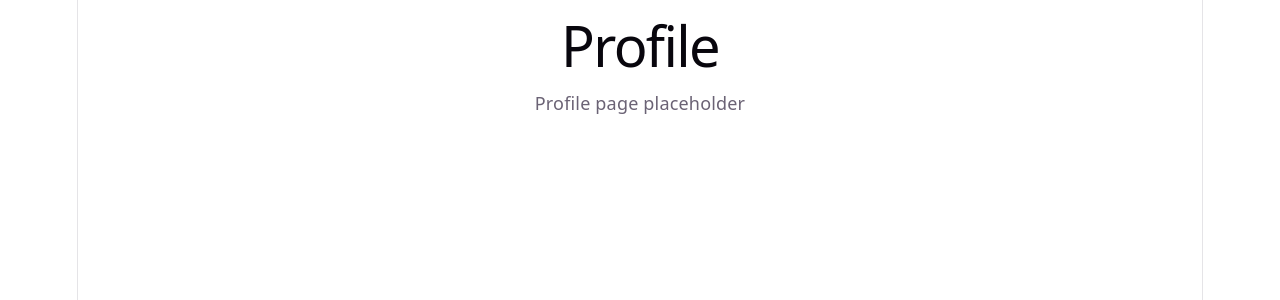
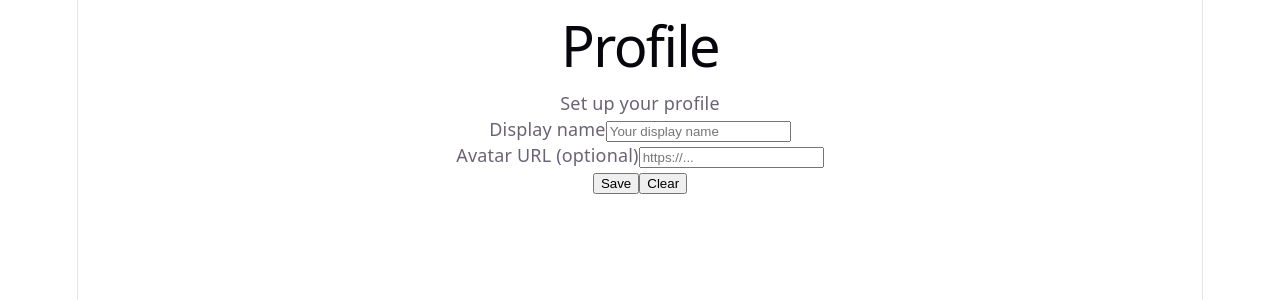
Before and after one commit to EnesKesci/OctoKoylu, a React (Vite) app: page /profile in a window 1280 px wide. Shown: the top 300 px of the page. Built offline with nearby package versions, Linux system fonts and the light colour scheme.

Commit message:
feat(profile): add local profile foundation

```diff
--- a/package.json
+++ b/package.json
@@ -13,7 +13,8 @@
     "@tanstack/react-query": "^5.101.2",
     "react": "^19.2.7",
     "react-dom": "^19.2.7",
-    "react-router-dom": "^7.18.1"
+    "react-router-dom": "^7.18.1",
+    "zustand": "^5.0.14"
   },
   "devDependencies": {
     "@eslint/js": "^10.0.1",
--- /dev/null
+++ b/src/features/profile/components/ProfileForm.tsx
@@ -0,0 +1,94 @@
+import { useState } from 'react'
+import type { ChangeEvent, FormEvent } from 'react'
+import type { Profile } from '../store/profileStore'
+import { useProfileStore } from '../store/profileStore'
+
+type Props = {
+  onSave?: () => void
+}
+
+export default function ProfileForm({ onSave }: Props) {
+  const currentName = useProfileStore((s) => s.displayName)
+  const currentAvatar = useProfileStore((s) => s.avatarUrl)
+  const setProfile = useProfileStore((s) => s.setProfile)
+  const clearProfile = useProfileStore((s) => s.clearProfile)
+
+  const [displayName, setDisplayName] = useState(currentName)
+  const [avatarUrl, setAvatarUrl] = useState(currentAvatar ?? '')
+  const [error, setError] = useState<string | null>(null)
+
+  function onNameChange(e: ChangeEvent<HTMLInputElement>) {
+    const v = e.target.value
+    setDisplayName(v)
+    if (error && v.trim().length > 0) {
+      setError(null)
+    }
+  }
+
+  function onAvatarChange(e: ChangeEvent<HTMLInputElement>) {
+    setAvatarUrl(e.target.value)
+  }
+
+  function onClear() {
+    clearProfile()
+    setDisplayName('')
+    setAvatarUrl('')
+  }
+
+  function onSubmit(e: FormEvent) {
+    e.preventDefault()
+    const trimmed = displayName.trim()
+    if (trimmed.length === 0) {
+      setError('Display name is required')
+      return
+    }
+
+    const profile: Profile = { displayName: trimmed }
+    if (avatarUrl.trim().length > 0) profile.avatarUrl = avatarUrl.trim()
+
+    setProfile(profile)
+    onSave?.()
+  }
+
+  return (
+    <form onSubmit={onSubmit} className="space-y-4">
+      <div>
+        <label className="block text-sm font-medium text-slate-200">Display name</label>
+        <input
+          value={displayName}
+          onChange={onNameChange}
+          className="mt-1 block w-full rounded-md bg-slate-800 text-slate-100 border border-slate-700 px-3 py-2"
+          placeholder="Your display name"
+          aria-invalid={!!error}
+        />
+        {error ? <p className="mt-1 text-xs text-rose-400">{error}</p> : null}
+      </div>
+
+      <div>
+        <label className="block text-sm font-medium text-slate-200">Avatar URL (optional)</label>
+        <input
+          value={avatarUrl}
+          onChange={onAvatarChange}
+          className="mt-1 block w-full rounded-md bg-slate-800 text-slate-100 border border-slate-700 px-3 py-2"
+          placeholder="https://..."
+        />
+      </div>
+
+      <div className="flex items-center gap-3">
+        <button
+          type="submit"
+          className="inline-flex items-center px-4 py-2 rounded-md bg-indigo-600 text-white text-sm font-medium hover:bg-indigo-500"
+        >
+          Save
+        </button>
+        <button
+          type="button"
+          onClick={onClear}
+          className="inline-flex items-center px-3 py-2 rounded-md bg-slate-700 text-slate-100 text-sm"
+        >
+          Clear
+        </button>
+      </div>
+    </form>
+  )
+}
--- /dev/null
+++ b/src/features/profile/store/profileStore.ts
@@ -0,0 +1,34 @@
+import { create } from 'zustand'
+import { persist } from 'zustand/middleware'
+
+export interface Profile {
+  displayName: string
+  avatarUrl?: string
+}
+
+export interface ProfileState {
+  displayName: string
+  avatarUrl?: string
+  setProfile: (profile: Profile) => void
+  clearProfile: () => void
+}
+
+// Selector helper: derive whether a profile exists from displayName
+export const selectHasProfile = (s: ProfileState) => s.displayName.trim().length > 0
+
+export const useProfileStore = create<ProfileState>()(
+  persist(
+    (set) => ({
+      displayName: '',
+      avatarUrl: undefined,
+      setProfile: (profile: Profile) => {
+        const trimmed = profile.displayName.trim()
+        set(() => ({ displayName: trimmed, avatarUrl: profile.avatarUrl?.trim() || undefined }))
+      },
+      clearProfile: () => set(() => ({ displayName: '', avatarUrl: undefined })),
+    }),
+    {
+      name: 'octokoylu-profile',
+    },
+  ),
+)
--- a/src/pages/HomePage.tsx
+++ b/src/pages/HomePage.tsx
@@ -1,8 +1,34 @@
+import { Navigate, Link } from 'react-router-dom'
+import { useProfileStore, selectHasProfile } from '../features/profile/store/profileStore'
+
 export default function HomePage() {
+  const displayName = useProfileStore((s) => s.displayName)
+  const hasProfile = useProfileStore(selectHasProfile)
+
+  if (!hasProfile) {
+    return <Navigate to="/profile" replace />
+  }
+
   return (
     <main>
-      <h1 className="text-2xl font-semibold">OctoKöylü</h1>
-      <p className="mt-2 text-slate-300">Welcome — mobile-first Werewolf moderator helper (placeholder)</p>
+      <h1 className="text-2xl font-semibold">Hoş geldiniz, {displayName}</h1>
+      <p className="mt-2 text-slate-300">Hazırsanız bir oda oluşturabilirsiniz.</p>
+
+      <div className="mt-6 flex flex-col gap-3">
+        <Link
+          to="/rooms/create"
+          className="inline-flex justify-center px-4 py-2 rounded-md bg-green-600 text-white"
+        >
+          Oda Oluştur
+        </Link>
+
+        <Link
+          to="/profile"
+          className="inline-flex justify-center px-4 py-2 rounded-md bg-slate-700 text-slate-100"
+        >
+          Profili Düzenle
+        </Link>
+      </div>
     </main>
   )
 }
--- a/src/pages/ProfilePage.tsx
+++ b/src/pages/ProfilePage.tsx
@@ -1,8 +1,20 @@
+import { useCallback } from 'react'
+import { useNavigate } from 'react-router-dom'
+import ProfileForm from '../features/profile/components/ProfileForm'
+
 export default function ProfilePage() {
+  const navigate = useNavigate()
+  const onSave = useCallback(() => {
+    navigate('/', { replace: true })
+  }, [navigate])
+
   return (
     <main>
       <h1 className="text-2xl font-semibold">Profile</h1>
-      <p className="mt-2 text-slate-300">Profile page placeholder</p>
+      <p className="mt-2 text-slate-300">Set up your profile</p>
+      <div className="mt-4">
+        <ProfileForm onSave={onSave} />
+      </div>
     </main>
   )
 }
```
Also changed, not shown: 1 other file (tests, documents, lock files or other folders).
